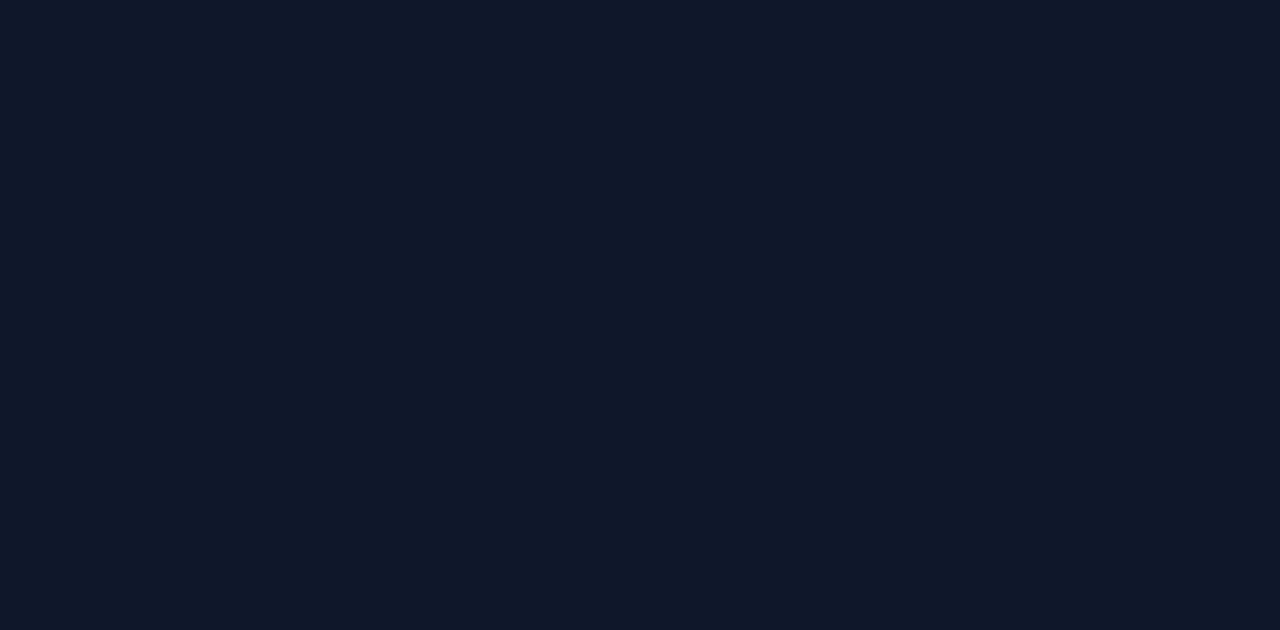
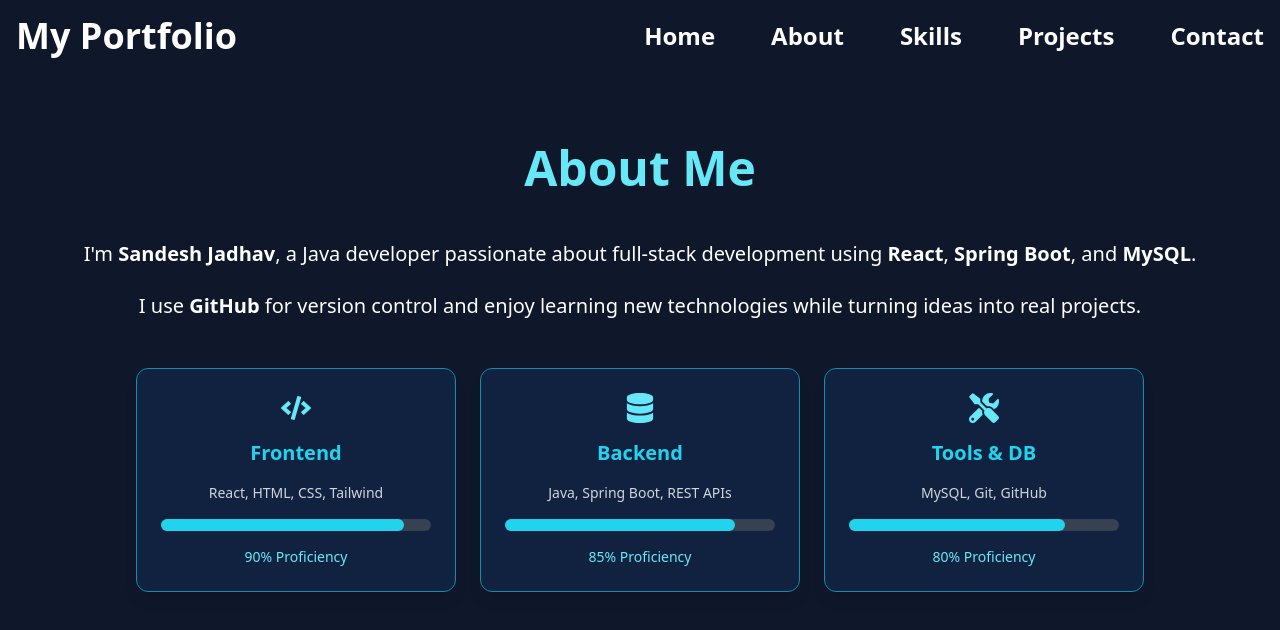
Before and after one commit to SandeshJadhav7320/Personal-Portfolio, a React (Vite) app: page /about in a window 1280 px wide. Before the commit this address had no page. Shown: the top 630 px of the page. Built offline with nearby package versions, Linux system fonts and the light colour scheme.

Commit message:
Create seprate page for each model

```diff
--- a/package.json
+++ b/package.json
@@ -16,7 +16,7 @@
     "react-dom": "^19.1.0",
     "react-icons": "^5.5.0",
     "react-parallax-tilt": "^1.7.308",
-    "react-router-dom": "^7.7.1",
+    "react-router-dom": "^7.9.1",
     "react-simple-typewriter": "^5.0.1"
   },
   "devDependencies": {
--- a/src/App.jsx
+++ b/src/App.jsx
@@ -3,6 +3,9 @@ import './App.css'
 import Home from "/src/pages/Home"
 import {BrowserRouter,Route,Routes} from 'react-router-dom'
 import Navbar from './pages/Navbar'
+import About from './pages/About';
+import Skills from "./pages/Skills";
+import Projects from "./pages/Projects";
 function App() {
 
   return (
@@ -11,6 +14,10 @@ function App() {
           <Routes>
             <Route path='/' element={<Home/>}/>
             <Route path='/navbar' element={<Navbar/>}/>
+            <Route path='/about' element={<About/>}/>
+            <Route path='/skills' element={<Skills/>}/>
+            <Route path='/projects' element={<Projects/>}/>
+
           </Routes>
       </BrowserRouter>
     </>
--- a/src/pages/About.jsx
+++ b/src/pages/About.jsx
@@ -4,6 +4,7 @@ import { motion } from "framer-motion";
 import Tilt from "react-parallax-tilt";
 import { FaCode, FaDatabase, FaTools } from "react-icons/fa";
 import CountUp from "react-countup";
+import Navbar from "./Navbar";
 
 function About() {
   const skills = [
@@ -28,9 +29,11 @@ function About() {
   ];
 
   return (
+    <>
+      <Navbar></Navbar>
       <section
         id="about"
-      className="pt-6 pb-6 min-h-screen bg-darkBlue text-white px-6 flex items-center justify-center"
+        className=" py-28 bg-darkBlue text-white px-6 flex items-center justify-center -mb-4"
       >
         <div className="max-w-6xl w-full text-center space-y-12">
           {/* Heading */}
@@ -99,6 +102,8 @@ function About() {
           </div>
         </div>
       </section>
+    </>
+
   );
 }
 
--- a/src/pages/Home.jsx
+++ b/src/pages/Home.jsx
@@ -2,9 +2,7 @@ import { motion } from "framer-motion";
 import { Typewriter } from "react-simple-typewriter";
 import Navbar from "/src/pages/Navbar";
 import self from "../assets/self.jpeg";
-import About from "./About";
-import Skills from "./Skills";
-import Projects from "./Projects";
+
 
 function Home() {
   return (
@@ -88,10 +86,7 @@ function Home() {
         </div>
       </section>
 
-      {/* ✅ About Section */}
-      <About />
-      <Skills />
-      <Projects/>
+
     </>
   );
 }
--- a/src/pages/Navbar.jsx
+++ b/src/pages/Navbar.jsx
@@ -1,4 +1,5 @@
 import { useState } from "react";
+import { Link } from "react-router-dom";
 
 const Navbar = () => {
   const [isOpen, setIsOpen] = useState(false);
@@ -39,21 +40,22 @@ const Navbar = () => {
 
         {/* Desktop Links */}
         <ul className="hidden md:flex space-x-14">
-          <li><a href="#home" className="hover:text-gray-500 font-bold text-2xl">Home</a></li>
-          <li><a href="#about" className="hover:text-gray-500 font-bold text-2xl">About</a></li>
-          <li><a href="#skills" className="hover:text-gray-500 font-bold text-2xl">Skills</a></li>
-          <li><a href="#projects" className="hover:text-gray-500 font-bold text-2xl">Projects</a></li>
-          <li><a href="#contact" className="hover:text-gray-500 font-bold text-2xl">Contact</a></li>
+          <li><Link to="/" className="hover:text-gray-500 font-bold text-2xl">Home</Link></li>
+          <li><Link to="/about" className="hover:text-gray-500 font-bold text-2xl">About</Link></li>
+          <li><Link to="/skills" className="hover:text-gray-500 font-bold text-2xl">Skills</Link></li>
+          <li><Link to="/projects" className="hover:text-gray-500 font-bold text-2xl">Projects</Link></li>
+          <li><Link to="#contact" className="hover:text-gray-500 font-bold text-2xl">Contact</Link></li>
         </ul>
       </div>
 
       {/* Mobile Menu */}
       {isOpen && (
         <ul className="md:hidden px-4 pb-4 bg-black bg-opacity-80 text-white space-y-4">
-          <li><a href="#home" onClick={() => setIsOpen(false)}>Home</a></li>
-          <li><a href="#about" onClick={() => setIsOpen(false)}>About</a></li>
-          <li><a href="#projects" onClick={() => setIsOpen(false)}>Projects</a></li>
-          <li><a href="#contact" onClick={() => setIsOpen(false)}>Contact</a></li>
+          <li><Link to="#home" onClick={() => setIsOpen(false)}>Home</Link></li>
+          <li><Link to="/about" onClick={() => setIsOpen(false)}>About</Link></li>
+          <li><Link to="/projects" onClick={() => setIsOpen(false)}>Projects</Link></li>
+          <li><Link to="/skills" onClick={() => setIsOpen(false)}>Skills</Link></li>
+          <li><Link to="#contact" onClick={() => setIsOpen(false)}>Contact</Link></li>
         </ul>
       )}
     </nav>
--- a/src/pages/Projects.jsx
+++ b/src/pages/Projects.jsx
@@ -6,6 +6,7 @@ import { FaGithub, FaExternalLinkAlt } from "react-icons/fa";
 import portfolioHome from "../assets/PortfolioHome.png"; // adjust path
 import carrerhome from "../assets/carrerhome.png";
 import HosImg from "../assets/HspImg.png";
+import Navbar from "./Navbar";
 
 
 function Projects() {
@@ -14,7 +15,7 @@ function Projects() {
     {
       title: "Personal Portfolio",
       description:
-        "A full-stack e-commerce application using React, Spring Boot, and MySQL with authentication & cart features.",
+        "This is my personal portfolio website built with React and styled using Tailwind CSS. It features smooth animations powered by Framer Motion for an engaging user experience. The site includes sections like About, Skills, and Projects, all designed with a modern responsive layout.",
       img: portfolioHome,
       github: "https://github.com/SandeshJadhav7320/Personal-Portfolio",
       demo: "#",
@@ -38,9 +39,11 @@ function Projects() {
   ];
 
   return (
+    <>
+    <Navbar></Navbar>
         <section
           id="projects"
-      className="pt-12 pb-16 bg-darkBlue text-white px-6 flex items-center justify-center"
+          className="py-28 bg-darkBlue text-white px-6 flex items-center justify-center"
         >
           <div className="max-w-6xl w-full text-center space-y-12">
             {/* Heading */}
@@ -110,6 +113,8 @@ function Projects() {
             </div>
           </div>
         </section>
+    </>
+
   );
 }
 
--- a/src/pages/Skills.jsx
+++ b/src/pages/Skills.jsx
@@ -4,6 +4,7 @@ import { motion } from "framer-motion";
 import Tilt from "react-parallax-tilt";
 import { FaReact, FaJava, FaGithub, FaDatabase } from "react-icons/fa";
 import { SiTailwindcss, SiSpringboot, SiMysql } from "react-icons/si";
+import Navbar from "./Navbar";
 
 function Skills() {
   const skillCategories = [
@@ -34,9 +35,11 @@ function Skills() {
   ];
 
   return (
+    <>
+    <Navbar></Navbar>
         <section
           id="skills"
-      className="pt-6 pb-6 min-h-screen bg-darkBlue text-white px-6 flex items-center justify-center"
+          className=" py-28 bg-darkBlue text-white px-6 flex items-center justify-center -mb-4"
         >
           <div className="max-w-6xl w-full text-center space-y-12">
             {/* Heading */}
@@ -89,6 +92,8 @@ function Skills() {
             </div>
           </div>
         </section>
+    </>
+
   );
 }
 
```
Also changed, not shown: 1 other file (tests, documents, lock files or other folders). Lines whose indentation alone changed are shown as unchanged.
